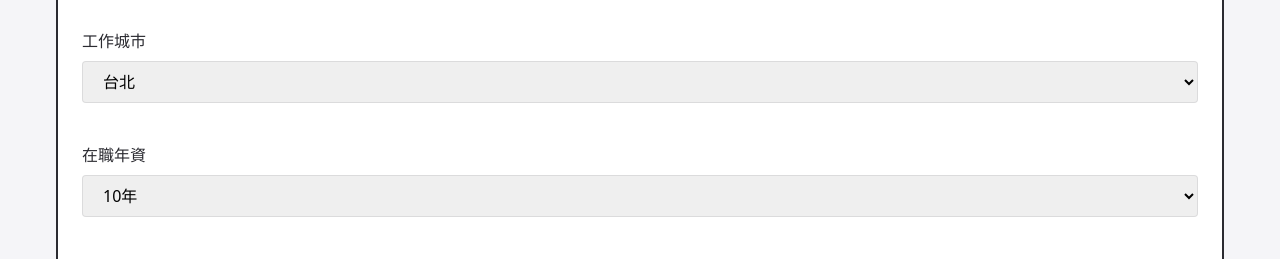
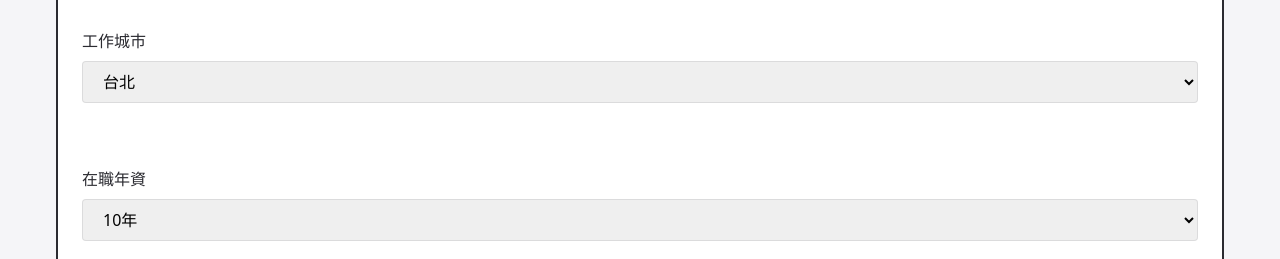
Before and after one commit to jung0730/true-salary-story-react, a Next.js app: page /share in a window 1280 px wide. Shown: the part 691-950 px from the top of the page. Built offline with nearby package versions, Linux system fonts and the light colour scheme.

Commit message:
fix Select元件style

```diff
--- a/src/app/components/FormControl/FormSelect.tsx
+++ b/src/app/components/FormControl/FormSelect.tsx
@@ -15,9 +15,7 @@ const FormSelect = forwardRef((props: FormSelectProps, ref: ForwardedRef<HTMLSel
   return (
     <div className="mb-10">
       <div className="text-black-10 mb-2">{title}</div>
-      <div className="md:flex items-center justify-between">
-        <Select {...props} ref={ref} />
-      </div>
+      <Select {...props} ref={ref} />
     </div>
   )
 })
```
